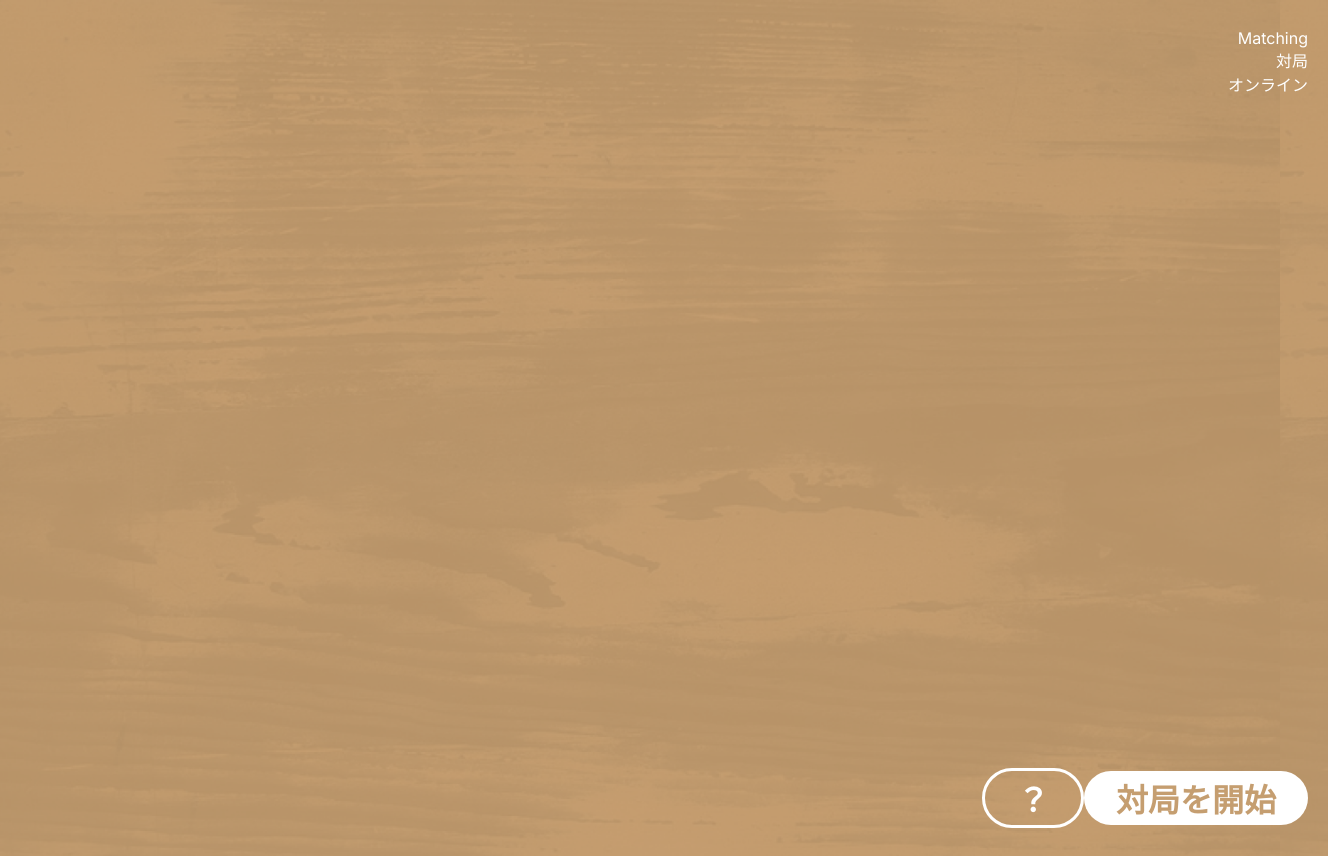
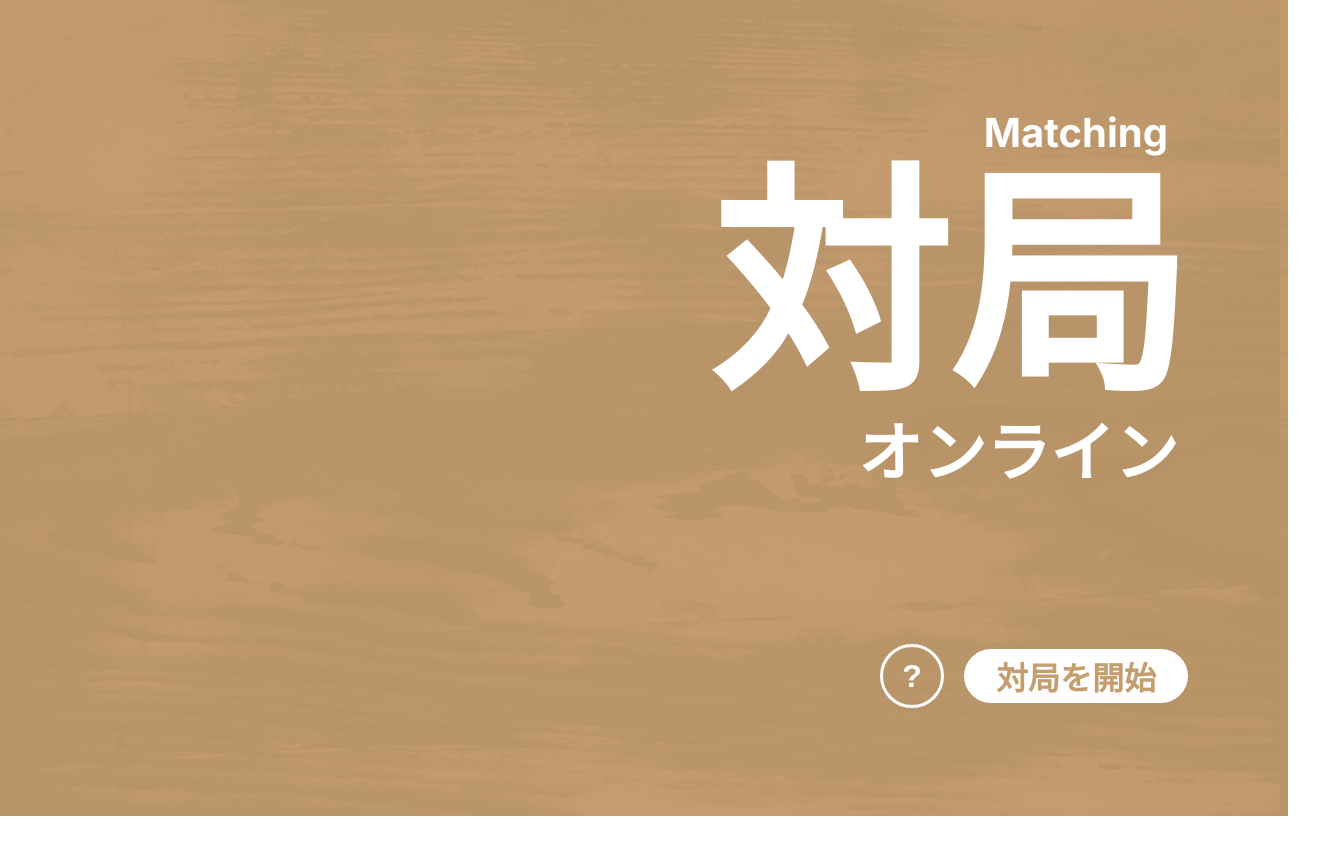
Before and after one commit to shii-park/2vs2shogi-frontend, a Next.js app: page /Lobby in a window 1280 px wide. Shown: the whole page, 1328 px wide, since content can reach past the window. After the commit the page ends 816 px from the top, so only its background shows below. Built offline with nearby package versions, Linux system fonts and the light colour scheme.

Commit message:
Add: LobbyのUIを微調整しました

```diff
--- a/app/Lobby/page.module.css
+++ b/app/Lobby/page.module.css
@@ -2,15 +2,17 @@
     width: 100vw;
     height: 100vh;
 
+    padding: 100px 100px;
     display: grid;
+
+    box-sizing: border-box;
     grid-template-columns: 1fr 1fr;
-    grid-template-rows: 1fr 1fr;
+    grid-template-rows: 1fr auto;
 
     grid-template-areas:
         "board info"
         "board controls";
 
-    padding: 20px;
     gap: 20px;
 }
 
@@ -30,7 +32,45 @@
 .matchingControls {
   grid-area: controls;
   display: flex;
-  flex-direction: column;
-  align-items: flex-end; /* 右寄せ */
+  flex-direction: column; /* 縦並びに戻す */
+  align-items: flex-end;   /* 右寄せ */
   justify-content: flex-end;
+  gap: 15px;              /* ユーザー名とボタンの間の隙間 */
 }
+
+.buttonsContainer {
+    display: flex;
+    align-items: center;
+}
+
+.matchingButton{
+  padding-left: 20px;
+}
+
+.EnPanel{
+  font-size: 2.5rem;
+  font-weight: bold;
+  padding-right: 20px;
+}
+
+.mainPanel{
+  font-size: 15rem;
+  font-family: sans-serif; /* 将棋のフォントを棋士名入力欄と同じにする */
+  font-weight: bold; /* sans-serifを太字にする */
+  line-height: 1.1;
+}
+
+.subPanel{
+  font-size: 4rem;
+  font-weight: bold;
+  line-height: 1;
+  padding-right: 10px;
+}
+
+.userName{
+  font-size: 8rem;
+  font-weight: bold;
+  line-height: 1;
+  padding-right: 10px;
+  padding-bottom: 20px;
+}
--- a/app/Lobby/page.tsx
+++ b/app/Lobby/page.tsx
@@ -43,13 +43,15 @@ export default function Page() {
         {/* ボタン類 */}
         <div className={style.buttonsContainer}>
           <OutlineButtton
-            label='？'
+            label='?'
             onClick={handleHowtoPlayButton}
           />
-          <WhiteButton
-            label='対局を開始'
-            onClick={handleMatchButton}
+          <div className={style.matchingButton}>
+            <WhiteButton
+              label='対局を開始'
+              onClick={handleMatchButton}
           />
+          </div>
         </div>
       </div>
     </div>
--- a/app/page.tsx
+++ b/app/page.tsx
@@ -16,7 +16,7 @@ export default function Page() {
     // 名前が空なら何もしない
     if (!userName.trim()) return;
     // Contextにすでに保存されているので、単にページ遷移するだけでOK
-    router.push("/lobby");
+    router.push("/Lobby");
   };
 
   return (
--- a/components/atoms/OutlineButton/OutlineButton.css
+++ b/components/atoms/OutlineButton/OutlineButton.css
@@ -13,6 +13,17 @@
   transition: transform 0.1s, background-color 0.2s;
 }
 
+/* 丸いボタン用のスタイル */
+.outlinebutton.circle {
+  width: 4rem;      /* 幅と高さを同じにする */
+  height: 4rem;
+  padding: 0;        /* 余白をリセット */
+  border-radius: 50%; /* 完全に丸くする */
+  display: flex;
+  align-items: center;
+  justify-content: center;
+}
+
 .outlinebutton:hover {
   background: #a3835d;
 }
--- a/components/atoms/OutlineButton/OutlineButton.tsx
+++ b/components/atoms/OutlineButton/OutlineButton.tsx
@@ -6,5 +6,14 @@ type Props = {
 };
 
 export function OutlineButtton ({label, onClick}: Props) {
-    return <button className="outlinebutton" onClick={onClick}>{label}</button>
+    // 1文字（?など）の場合は丸くするクラスを追加
+    const isCircle = label.length === 1;
+    return (
+        <button
+            className={`outlinebutton ${isCircle ? 'circle' : ''}`}
+            onClick={onClick}
+        >
+            {label}
+        </button>
+    );
 }
```
